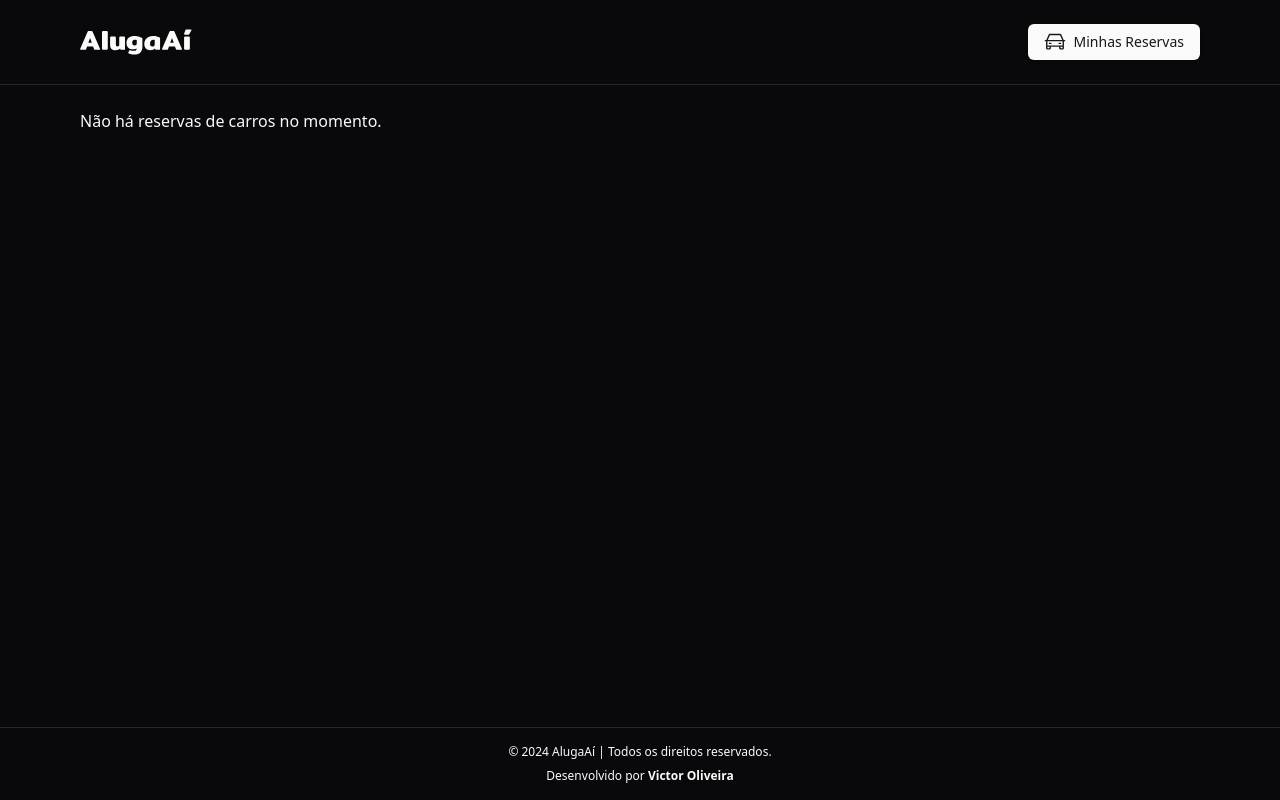
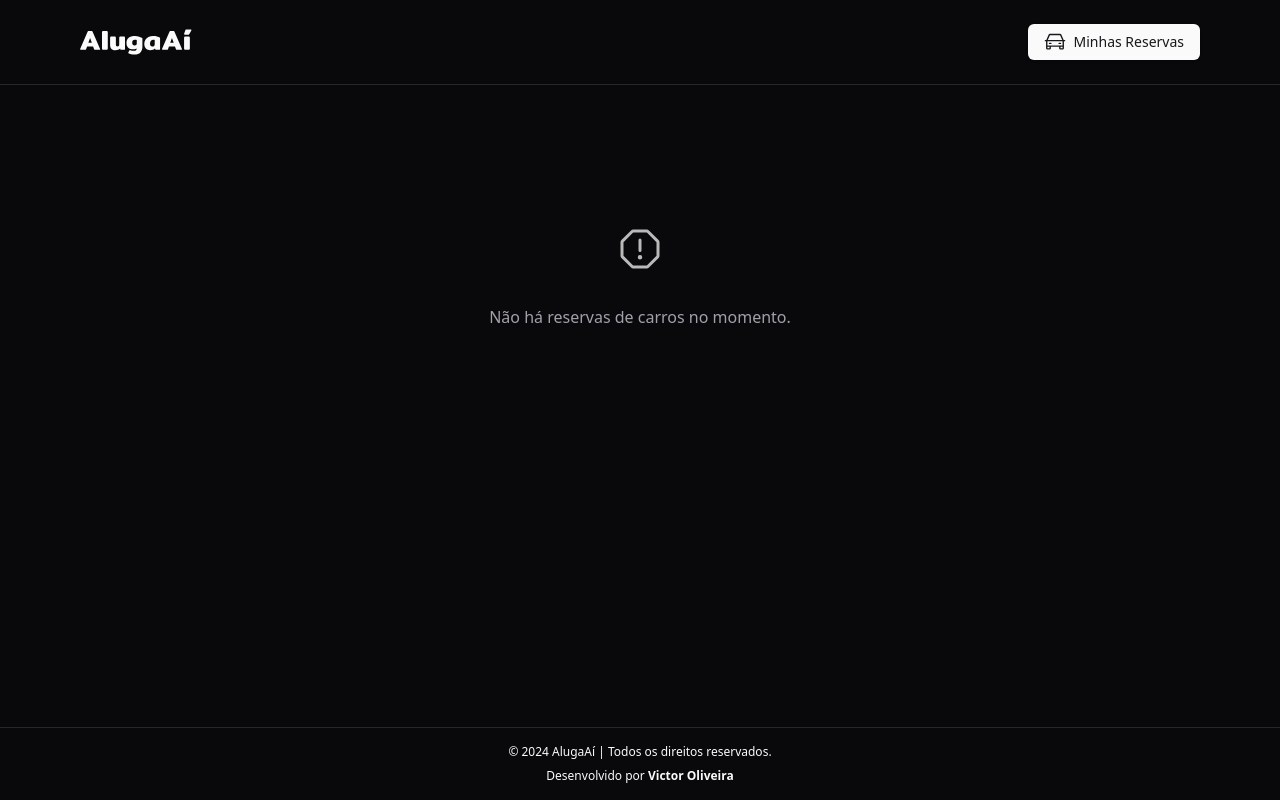
Before and after one commit to vctrhugoop/aluga-ai, a React (Vite) app: page /reservas in a window 1280 px wide. Built offline with nearby package versions, Linux system fonts and the light colour scheme.

Commit message:
🌈 style: add style in empty state on page

```diff
--- a/src/pages/MyBookings.tsx
+++ b/src/pages/MyBookings.tsx
@@ -8,7 +8,13 @@ import {
 import { Separator } from "@/components/ui/separator";
 import { useBookingCar } from "@/hooks/useBooking";
 import { formatPrice } from "@/utils/formatPrice";
-import { Calendar, Car, Circle, User } from "@phosphor-icons/react";
+import {
+  Calendar,
+  Car,
+  Circle,
+  User,
+  WarningOctagon,
+} from "@phosphor-icons/react";
 import { format } from "date-fns";
 import { useEffect } from "react";
 
@@ -31,8 +37,11 @@ export function MyBookings() {
   return (
     <div className="mx-auto w-full max-w-6xl">
       {bookingsCars.length <= 0 ? (
-        <section className="mx-auto max-w-6xl space-y-4 px-4 pb-48 pt-6">
-          <p>Não há reservas de carros no momento.</p>
+        <section className="mx-auto grid h-96 max-w-6xl place-content-center place-items-center gap-8">
+          <WarningOctagon size={48} className="animate-pulse" />
+          <p className="text-muted-foreground">
+            Não há reservas de carros no momento.
+          </p>
         </section>
       ) : (
         <section className="mx-auto max-w-6xl space-y-4 px-4 pb-48 pt-6">
```
